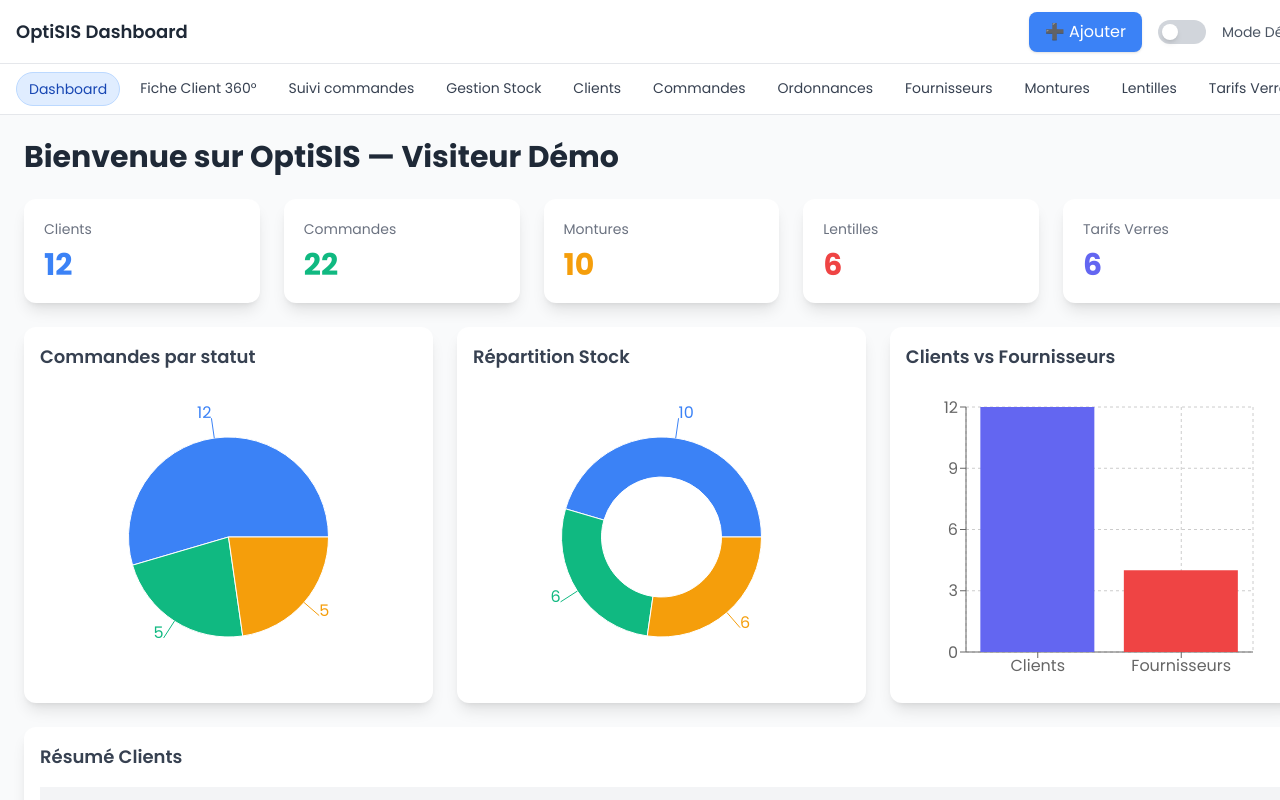
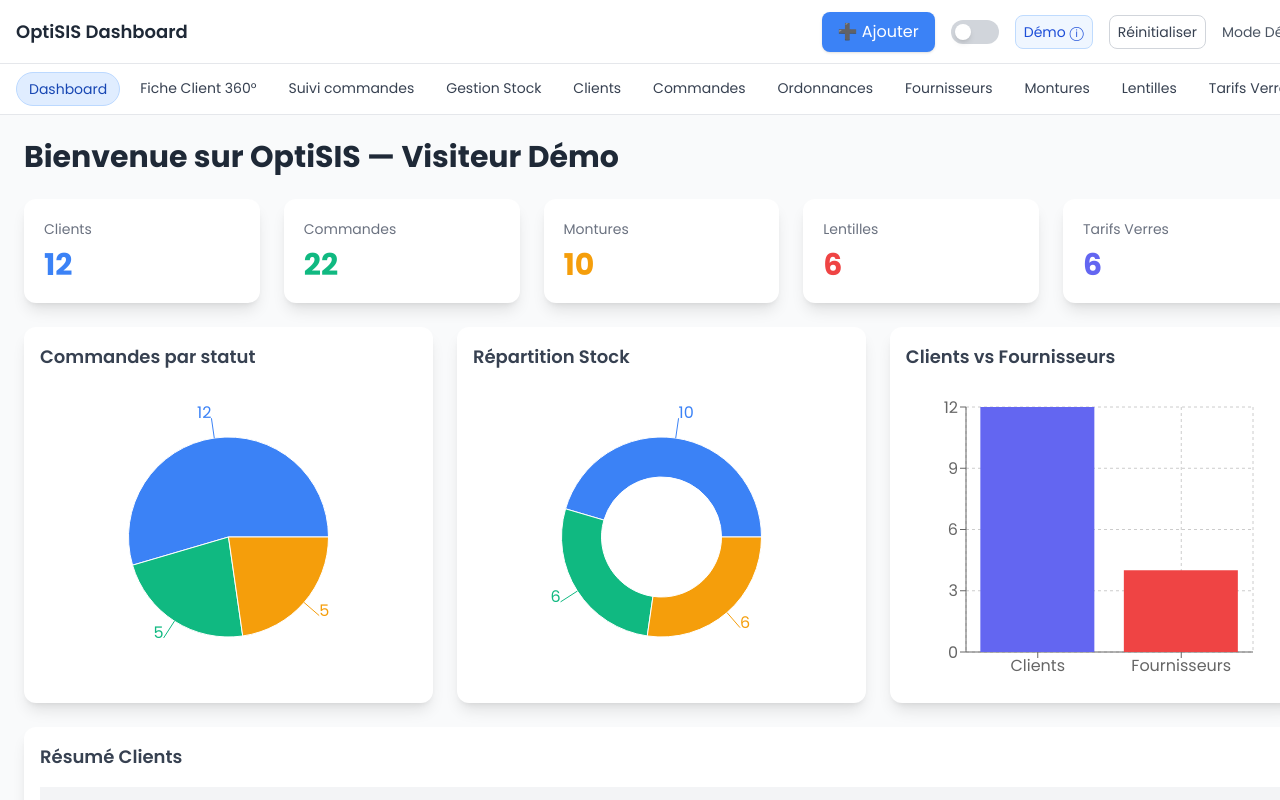
Before and after one commit to morjani123/react-optisis, a React (Vite) app: page / in a window 1280 px wide. Shown: the top 800 px of the page. Built offline with nearby package versions, Linux system fonts and the light colour scheme.

Commit message:
Add public demo explanation and reset control

```diff
--- a/src/components/Topbar.jsx
+++ b/src/components/Topbar.jsx
@@ -1,9 +1,12 @@
 import { useEffect, useState } from 'react'
 import { useAuth } from '../store/auth'
 import AddItemModal from './AddItemModal'
+import { useDB } from '../store/db'
 
 export default function Topbar() {
   const user = useAuth(s => s.user)
+  const resetDemo = useDB(s => s.reset)
+  const [showInfo, setShowInfo] = useState(false)
   const [dark, setDark] = useState(false)
   const [modalOpen, setModalOpen] = useState(false)
 
@@ -51,6 +54,8 @@ export default function Topbar() {
           <span className={"bg-white w-4 h-4 rounded-full shadow-md transform duration-300 " + (dark ? "translate-x-6 bg-yellow-400" : "translate-x-0")} />
         </button>
 
+        <button onClick={()=>setShowInfo(!showInfo)} className="text-xs sm:text-sm bg-blue-50 text-blue-700 border border-blue-200 rounded-lg px-2 py-1.5" title="À propos de la démonstration">Démo ⓘ</button>
+        <button onClick={()=>{ if(window.confirm('Réinitialiser toutes les données locales avec les exemples fictifs ?')) resetDemo() }} className="text-xs sm:text-sm border border-gray-300 dark:border-gray-600 rounded-lg px-2 py-1.5 text-gray-700 dark:text-gray-200">Réinitialiser</button>
         {user && (
           <div className="flex items-center space-x-3">
             <div className="text-sm text-gray-600 dark:text-gray-200">Mode Démo</div>
@@ -58,6 +63,7 @@ export default function Topbar() {
           </div>
         )}
       </div>
+      {showInfo && <div className="absolute top-16 right-3 max-w-sm bg-white dark:bg-gray-800 dark:text-white border dark:border-gray-700 shadow-xl rounded-xl p-4 text-sm z-50"><strong>Mode démonstration public</strong><p className="mt-2">Tous les clients et ordonnances présentés sont fictifs. Vos modifications restent dans ce navigateur. N'ajoutez aucune donnée personnelle réelle.</p><button className="mt-3 text-blue-600" onClick={()=>setShowInfo(false)}>Compris</button></div>}
     </header>
   )
 }
```
